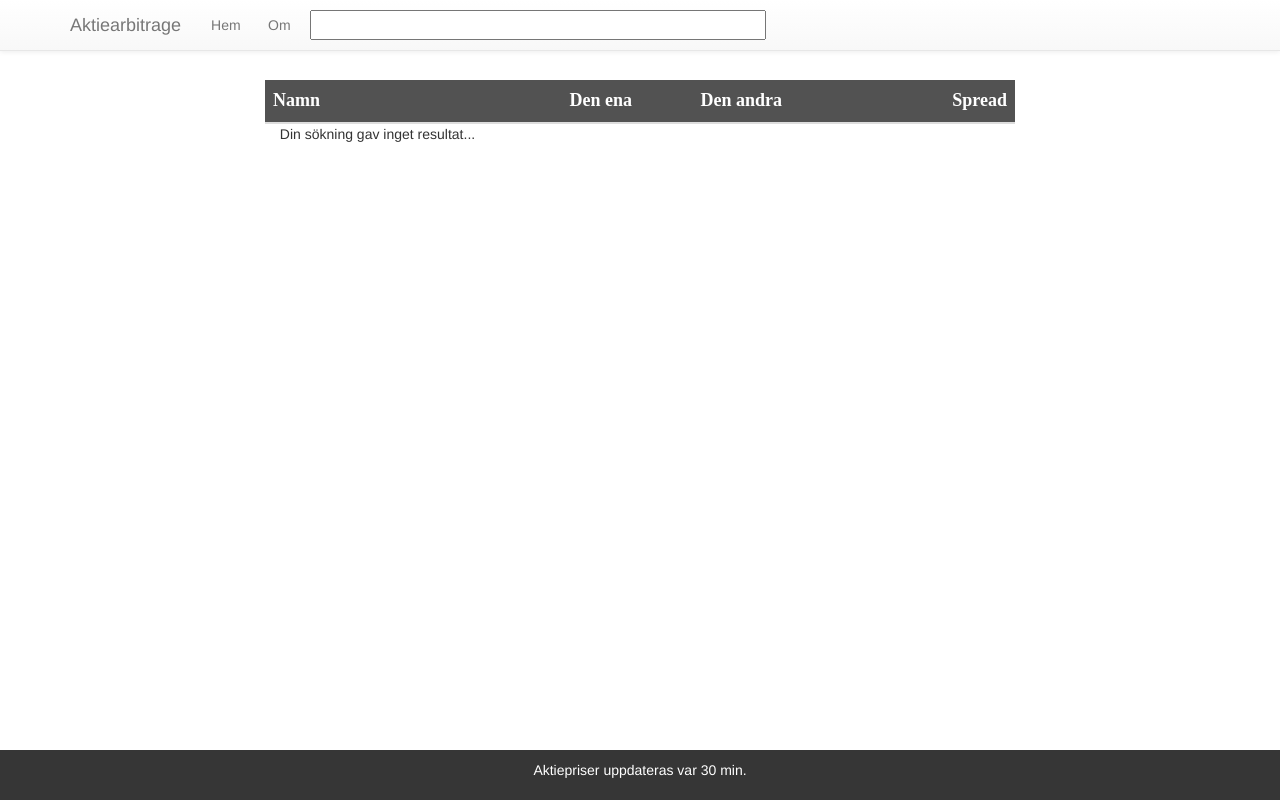
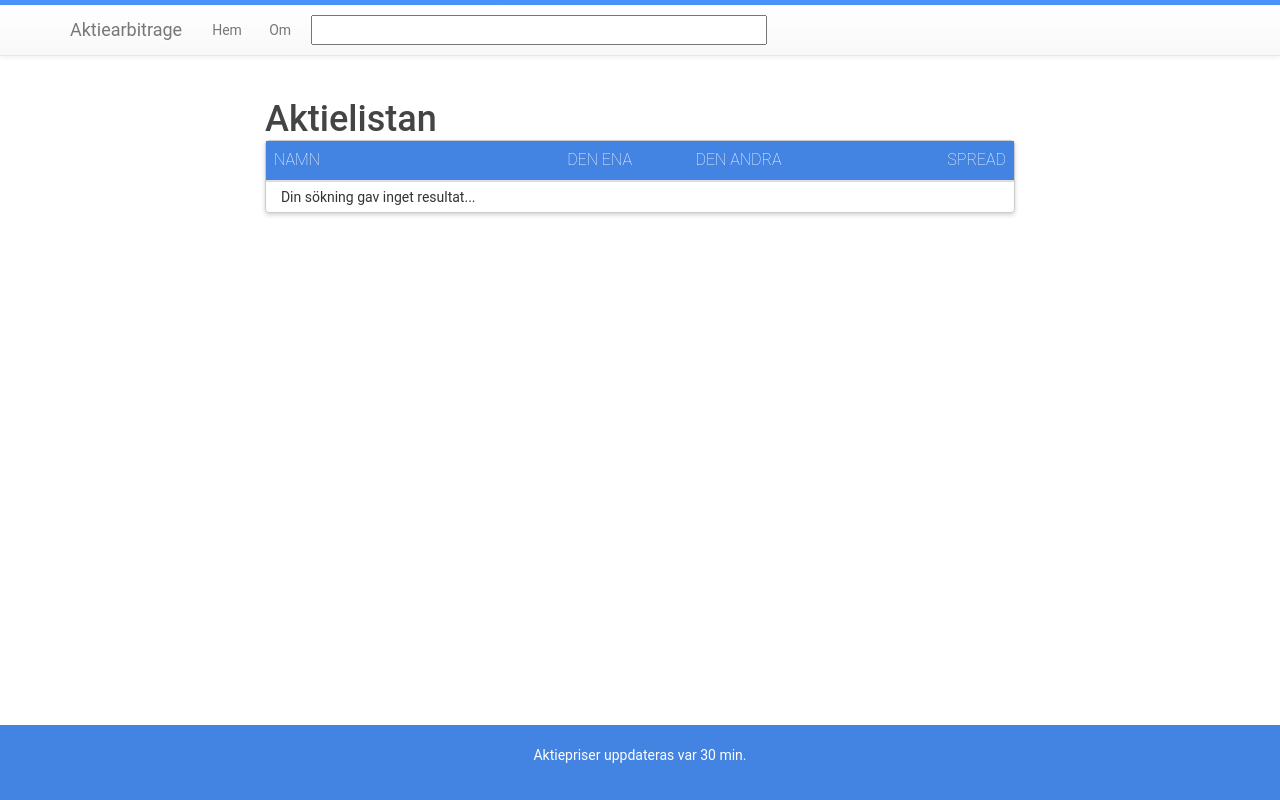
Before and after one commit to JohanKJIP/aktiearbitrage, a Django app: page / in a window 1280 px wide. Run offline with Django 3.2, Linux system fonts and the light colour scheme; data that the repository does not hold is empty; some libraries are stand-ins or nearby versions.

Commit message:
Changed table style and website font

```diff
--- a/mainpage/static/css/mainpage.css
+++ b/mainpage/static/css/mainpage.css
@@ -12,17 +12,20 @@ TABLE */
     padding-top: 18px;
     padding-bottom: 18px;
     font-family: Lato-Bold;
-    font-size: 18px;
+    font-size: 16px;
+    font-weight: 150;
     color: #fff;
     line-height: 1.4;
-
-    background-color: #525252;
+    background-color: rgb(67, 131, 226);
 }
 
-.table-head {
-    width: 100%;
-    top: 0;
-    left: 0;
+#table-head {
+    border: 1px solid #ccc;
+    margin: 5% 0;
+    transition: 0.5s;
+    -webkit-border-radius:4px;
+    border-radius: 4px;
+    border-collapse: separate !important;
 }
 
 .column1 {
@@ -57,6 +60,38 @@ td {
     padding-bottom: 5px;
 }
 
+#list-group {
+    border-radius: 4px;
+    top: 50px;
+}
+
+table {
+    border: 1px solid #ccc;
+    margin: 5% 0;
+    transition: 0.5s;
+    -webkit-border-radius:4px;
+    border-radius: 4px;
+    border-collapse: separate !important;
+    border-spacing: 0;
+    box-shadow: 0px 2px 4px rgba(0,0,0,0.18);
+}
+
+#table-title {
+    top: 80px;
+    position: absolute;
+    color: rgb(68, 68, 68);
+}
+
+.green {
+    color: green;
+    font-weight: 200;
+}
+
+#table-hr {
+    position: absolute;
+    top: 75px;
+}
+
 /* //////////////////////////////
 OTHER */
 
@@ -78,7 +113,7 @@ a {
 }
 
 .content-group {
-    margin-top: 80px;
+    margin-top: 140px;
 }
 
 .clickable {
@@ -86,15 +121,15 @@ a {
 }
 
 .footer {
-    background-color: rgb(54, 54, 54);
+    background-color: rgb(67, 131, 226);
     text-align: center;
-    color: white;
+    color: rgb(255, 255, 255);
     position: absolute;
     right: 0;
     bottom: 0;
     left: 0;
-    padding: 1rem;
-    height: 50px;
+    padding: 2rem;
+    height: 75px;
 }
 
 hr.white {
@@ -104,8 +139,12 @@ hr.white {
 body {
     position: relative;
     margin: 0;
-    padding-bottom: 6rem;
+    padding-bottom: 10rem;
     min-height: 100%;
+}
+
+* {
+    font-family: 'Roboto', sans-serif;
 }
 
 html {
@@ -124,3 +163,16 @@ html {
 .navbar-collapse {
     margin: auto;
 }
+
+#color-bar {
+    width: 100%;
+    background-color: rgb(74, 147, 255);
+    height: 5px;
+    top: 0px;
+    position: fixed;
+    z-index: 100;
+}
+
+.navbar {
+    top: 5px;
+}
--- a/mainpage/static/js/functions.js
+++ b/mainpage/static/js/functions.js
@@ -133,7 +133,7 @@ function renderListItems(stockList) {
                     <td class=\"name column1\" slug=\"" + key + "\">" + stockList[key].name + "</td> \
                     <td class=\"type column2\">" + stockList[key]['type1'].latest_price + "</td> \
                     <td class=\"type column3\">" + stockList[key]['type2'].latest_price + "</td> \
-                    <td class=\"spread column4\">" + stockList[key].spread + "%</td> \
+                    <td class=\"spread column4 green\">+" + stockList[key].spread + "%</td> \
                     </tr>"
             html += itemdiv;
         }
@@ -141,7 +141,7 @@ function renderListItems(stockList) {
     if (!(Object.keys(stockList).length === 0)) {
         container.html(html);
     } else {
-        container.html("<p class=\"text-center\">Din sökning gav inget resultat...</p>")
+        container.html("<td class=\"text-center\">Din sökning gav inget resultat...</td>")
     }
 }
 
--- a/mainpage/templates/mainpage/base.html
+++ b/mainpage/templates/mainpage/base.html
@@ -13,6 +13,7 @@
         <link rel="shortcut icon" type="image/png" href="{% static 'images/favicon.ico' %}"/>
     </head>
     <body>
+        <div id="color-bar"></div>
         <div class="navbar navbar-default navbar-fixed-top">
             <div class="container">
               <div class="navbar-header">
--- a/mainpage/templates/mainpage/stock_list.html
+++ b/mainpage/templates/mainpage/stock_list.html
@@ -1,16 +1,18 @@
 {% extends "mainpage/base.html" %}
 
 {% block content %}
-    <table id="list-group" class="content-group table" style="width:100%">
+    <table id="list-group" class="content-group table">
+        <h1 id="table-title">Aktielistan</h1>
+        <hr id="table-hr">
         <thead id="table-head" class="table-head sticky-header">
             <tr>
                 <th class="column1">
-                    <a onclick="changeSort('name')" class="clickable">Namn</a>
+                    <a onclick="changeSort('name')" class="clickable">NAMN</a>
                 </th>
-                <th class="column2"><a>Den ena</a></th>
-                <th class="column3"><a>Den andra</a></th>
+                <th class="column2"><a>DEN ENA</a></th>
+                <th class="column3"><a>DEN ANDRA</a></th>
                 <th class="column4">
-                    <a onclick="changeSort('spread')" class="clickable">Spread</a>
+                    <a onclick="changeSort('spread')" class="clickable">SPREAD</a>
                 </th>
             </tr>
         </thead>
```
